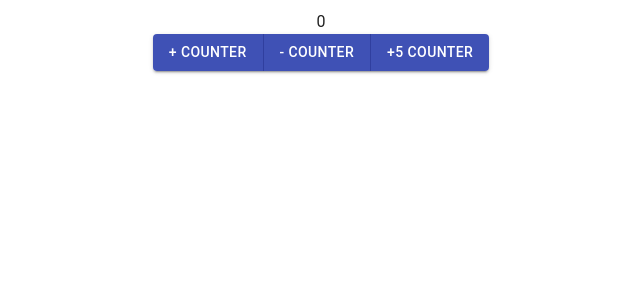
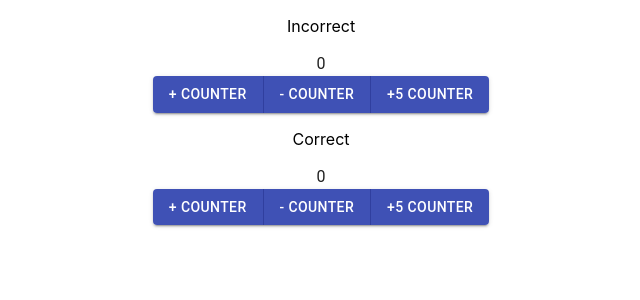
Before and after one commit to DhruvChavda/understanding-hooks, a React (Create React App) app: page / in a window 1280 px wide. Shown: the top 300 px of the page, without its empty margins (319-959 px from the left). Built offline with nearby package versions, Linux system fonts and the light colour scheme.

Commit message:
Us2 added

```diff
--- a/src/App.js
+++ b/src/App.js
@@ -1,10 +1,14 @@
 import "./App.css";
 import Us1 from "./useStateExamples/Us1";
+import Us2 from "./useStateExamples/Us2";
 
 function App() {
   return (
     <div className="App">
+      <p>Incorrect</p>
       <Us1 />
+      <p>Correct</p>
+      <Us2/>
     </div>
   );
 }
--- /dev/null
+++ b/src/useStateExamples/Us2.js
@@ -0,0 +1,32 @@
+import React, { useState } from "react";
+import { Button, ButtonGroup, Paper, Typography } from "@material-ui/core";
+
+// DO NOT FOLLOW THIS
+// NEVER UPDATE STATE LIKE THIS
+// ALWAYS UPDATE USING PREVIOUS STATE
+
+function Us1() {
+  const [cnt, setCnt] = useState(0);
+
+  function plosFive() {
+    for (var i = 0; i < 5; i++) {
+      setCnt((x) => x + 1);
+    }
+  }
+
+  return (
+    <React.Fragment>
+      <Paper square elevation={0}>
+        <Typography>{cnt}</Typography>
+      </Paper>
+
+      <ButtonGroup color="primary" variant="contained">
+        <Button onClick={(x) => setCnt(x + 1)}>+ Counter</Button>
+        <Button onClick={(x) => setCnt(x - 1)}>- Counter</Button>
+        <Button onClick={plosFive}>+5 Counter</Button>
+      </ButtonGroup>
+    </React.Fragment>
+  );
+}
+
+export default Us1;
```
